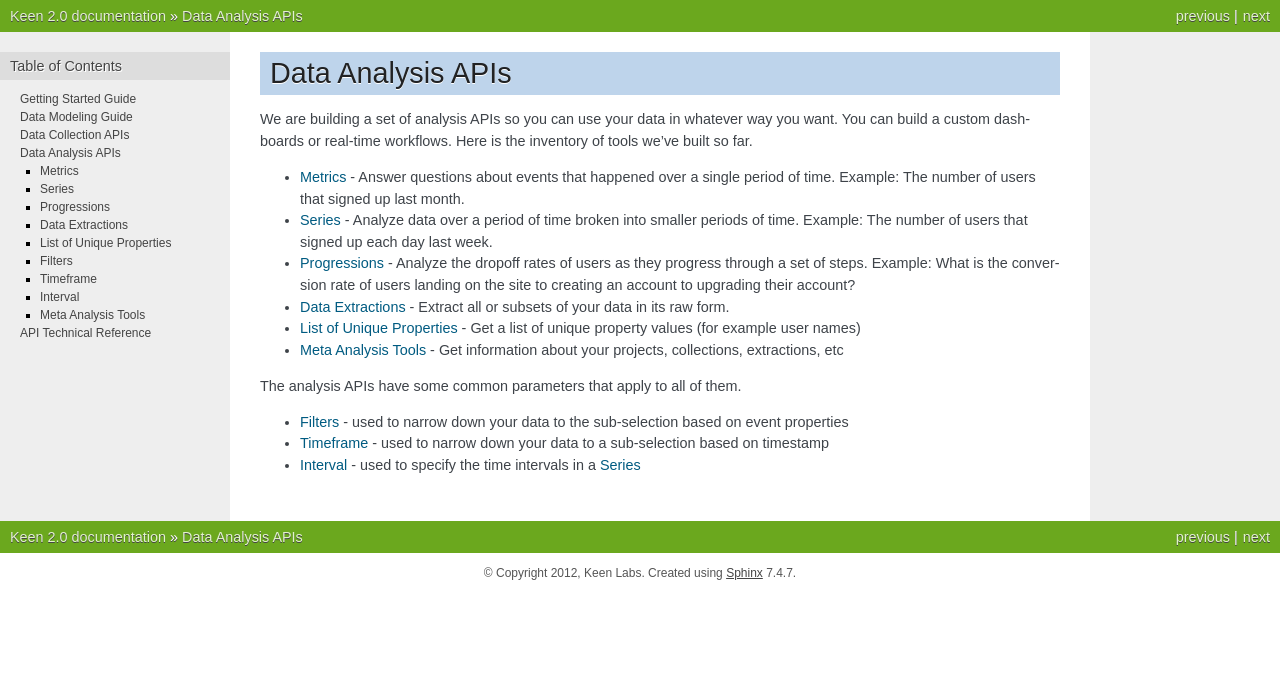
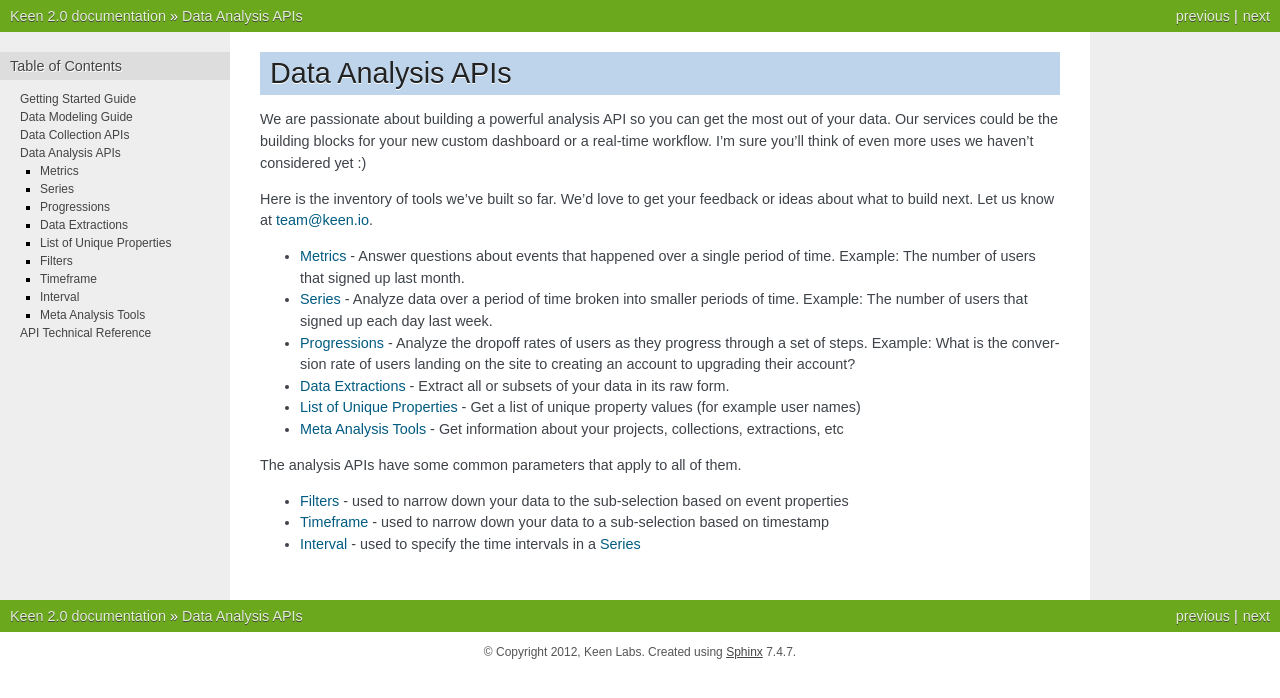
Before and after one commit to keenlabs/Keen-Docs, a Sphinx documentation site: the page built from source/data_analysis/data_analysis.rst, in a window 1280 px wide. Shown: the top 698 px of the page. Built offline with Sphinx 7.4.7, drawn with Linux system fonts in a browser that asks for light colours.

Commit message:
updated verbage on Analysis APIs

```diff
--- a/source/data_analysis/data_analysis.rst
+++ b/source/data_analysis/data_analysis.rst
@@ -15,7 +15,9 @@
    interval
    meta_analysis
 
-We are building a set of analysis APIs so you can use your data in whatever way you want. You can build a custom dashboards or real-time workflows. Here is the inventory of tools we've built so far.
+We are passionate about building a powerful analysis API so you can get the most out of your data. Our services could be the building blocks for your new custom dashboard or a real-time workflow. I'm sure you'll think of even more uses we haven't considered yet :)
+
+Here is the inventory of tools we've built so far. We'd love to get your feedback or ideas about what to build next. Let us know at team@keen.io.
 
 * :doc:`metrics` - Answer questions about events that happened over a single period of time.  Example: The number of users that signed up last month.
 * :doc:`series` - Analyze data over a period of time broken into smaller periods of time.  Example: The number of users that signed up each day last week.
```
